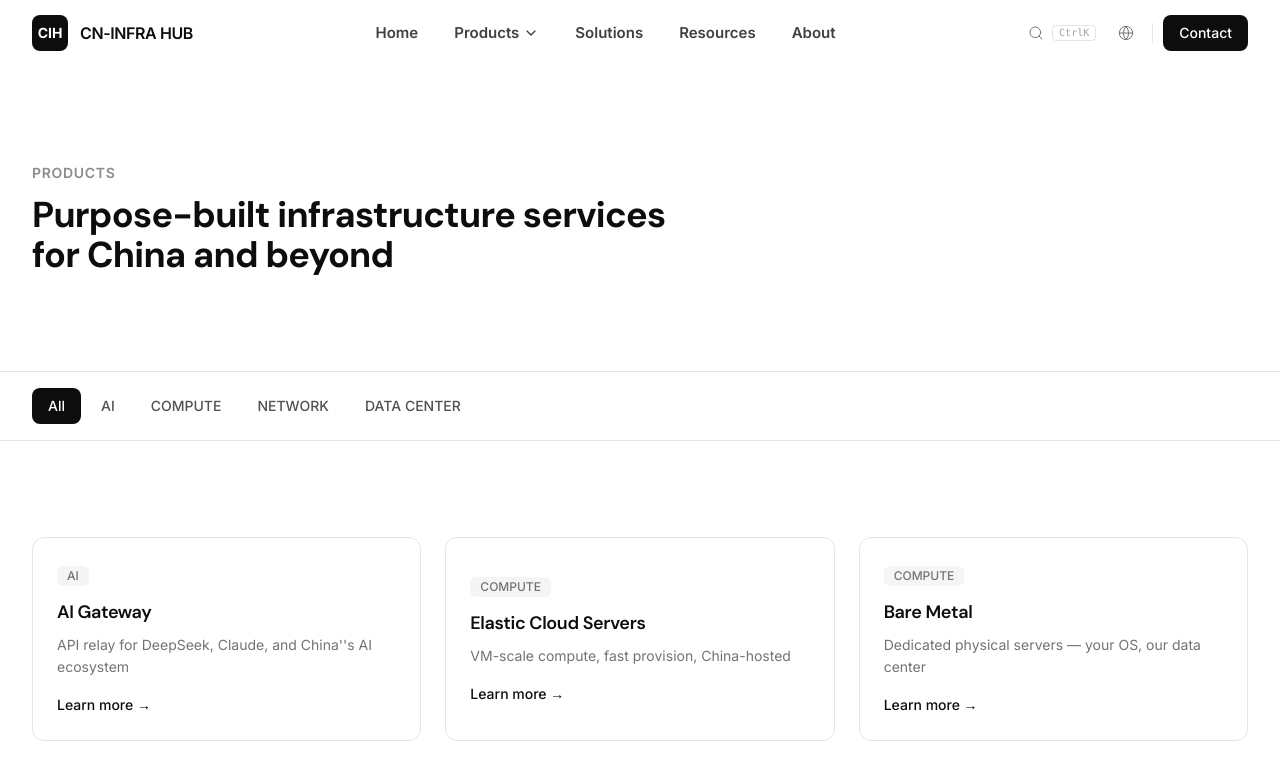
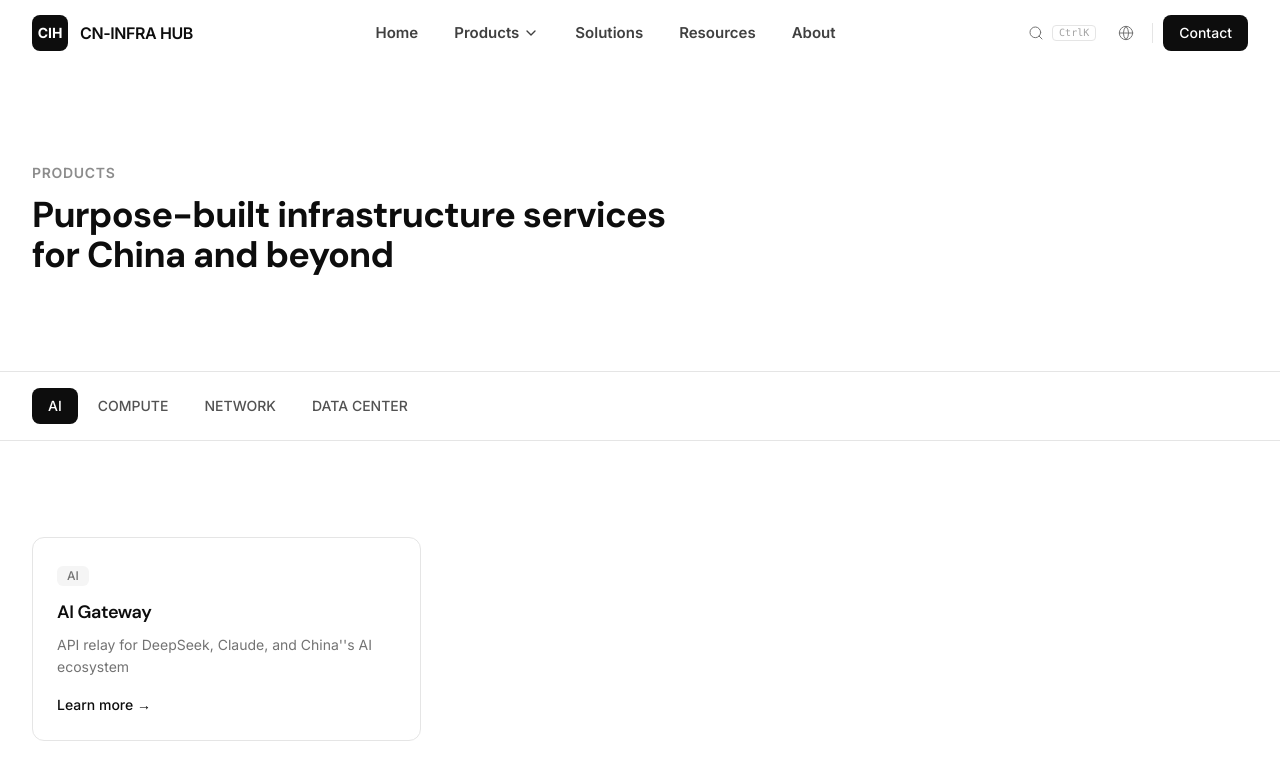
Before and after one commit to emoqbao/cninfrahub, a Next.js app: page /products in a window 1280 px wide. Shown: the top 765 px of the page. Built offline with nearby package versions, Linux system fonts and the light colour scheme.

Commit message:
remove All tab from products page, default to first module

```diff
--- a/src/app/products/page.tsx
+++ b/src/app/products/page.tsx
@@ -12,10 +12,10 @@ function ProductsContent() {
   const searchParams = useSearchParams();
   const moduleParam = searchParams.get("module");
   const isValidModule = moduleParam && productModules.includes(moduleParam as typeof productModules[number]);
-  const [activeModule, setActiveModule] = useState<string>(isValidModule ? moduleParam! : "All");
+  const [activeModule, setActiveModule] = useState<string>(isValidModule ? moduleParam! : productModules[0]);
   const [selectedProduct, setSelectedProduct] = useState<Product | null>(null);
 
-  const filtered = activeModule === "All" ? products : products.filter((p) => p.module === activeModule);
+  const filtered = products.filter((p) => p.module === activeModule);
 
   return (
     <>
@@ -33,7 +33,7 @@ function ProductsContent() {
       <div className="border-b border-[#e5e5e5]">
         <Container>
           <div className="flex gap-1 overflow-x-auto py-4">
-            {["All", ...productModules].map((mod) => (
+            {productModules.map((mod) => (
               <button
                 key={mod}
                 onClick={() => { setActiveModule(mod); setSelectedProduct(null); }}
```
